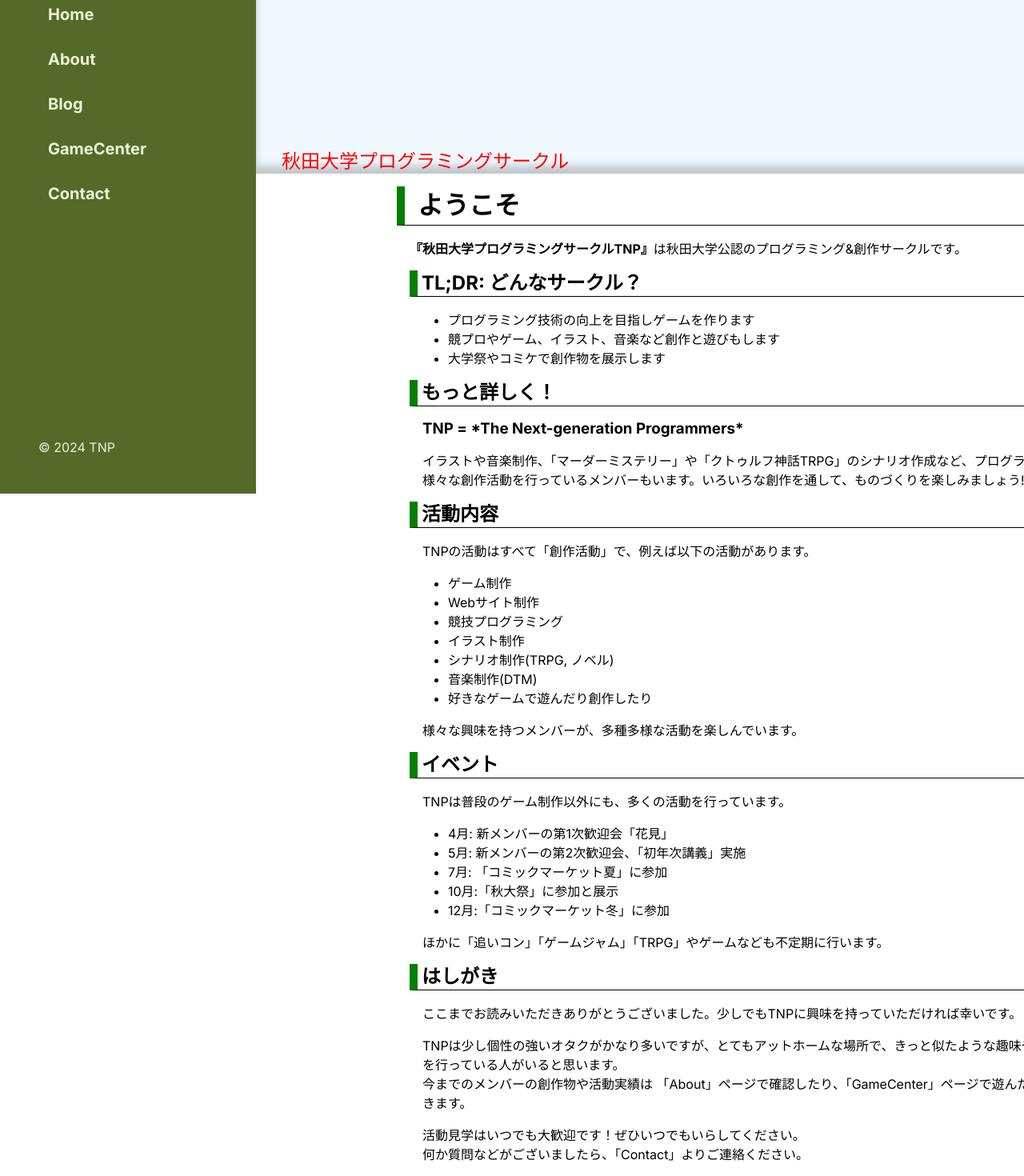
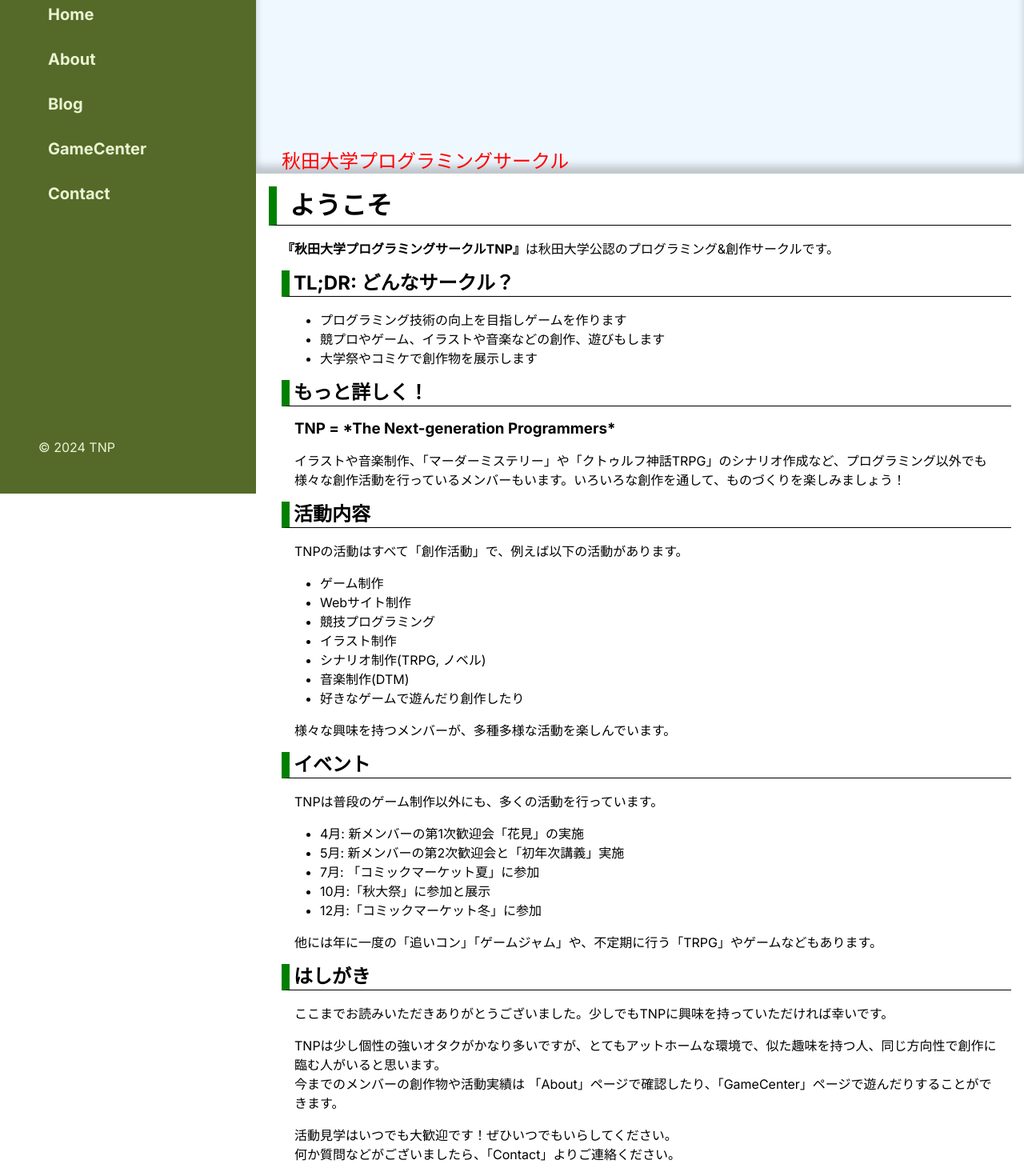
Before and after one commit to TNP-Coop-Homepage/tnp-homepage, a Next.js app: page /main in a window 1280 px wide. Shown: the part 183-1653 px from the top of the page at 80% size. Built offline with nearby package versions, Linux system fonts and the light colour scheme.

Commit message:
ナビゲーションに合わせたグローバルcssの変更とコメントで指摘してくださった部分の変更

```diff
--- a/src/app/globals.css
+++ b/src/app/globals.css
@@ -21,8 +21,7 @@
 
 html,
 body {
-  width: 100vw;
-  overflow-x: hidden;
+  width: 100%;
   display: flex;
 }
 
--- a/src/app/main/page.module.css
+++ b/src/app/main/page.module.css
@@ -1,6 +1,5 @@
 .body{
-    background: none !important;
-    width:100%;
+    width:100%
 }
 .header{
     box-sizing: border-box;
@@ -8,7 +7,7 @@
     background-color: aliceblue;
     /*あとでヘッダー画像をここにつける*/
     /*50:21*/
-    width: 100vw;
+    width: 100%;
     height: 50vh;
     /*この下はあまり変更しないで*/
     display: flex;
@@ -21,11 +20,7 @@
     color:red;
     font-size: x-large;
 }
-@media(max-width: 400px){
-    .text_header{
-        margin-left: 0;
-    }
-}
+
 .main{
     width: 100%;
     max-width: 60rem;
--- a/src/app/main/page.tsx
+++ b/src/app/main/page.tsx
@@ -10,14 +10,14 @@ export default async function Home() {
                     <h2 className={styles.hs}>TL;DR: どんなサークル？</h2>
                     <ul>
                         <li>プログラミング技術の向上を目指しゲームを作ります</li>
-                        <li>競プロやゲーム、イラスト、音楽など創作と遊びもします</li>
+                        <li>競プロやゲーム、イラストや音楽などの創作、遊びもします</li>
                         <li>大学祭やコミケで創作物を展示します</li>
                     </ul>
                     <h2 className={styles.hs}>もっと詳しく！</h2>
                     {/*(ここにロゴを載せる)*/}
                     <h3 className={styles.TNP}>TNP = *The Next-generation Programmers*</h3>
                     <p>
-                        イラストや音楽制作、「マーダーミステリー」や「クトゥルフ神話TRPG」のシナリオ作成など、プログラミング以外でも様々な創作活動を行っているメンバーもいます。いろいろな創作を通して、ものづくりを楽しみましょう!
+                        イラストや音楽制作、「マーダーミステリー」や「クトゥルフ神話TRPG」のシナリオ作成など、プログラミング以外でも様々な創作活動を行っているメンバーもいます。いろいろな創作を通して、ものづくりを楽しみましょう！
                     </p>
                     <h2 className={styles.hs}>活動内容</h2>
                     <p>
@@ -41,36 +41,30 @@ export default async function Home() {
                         TNPは普段のゲーム制作以外にも、多くの活動を行っています。
                     </p>
                     <ul>
-                        <li>4月: 新メンバーの第1次歓迎会「花見」</li>
-                        <li>5月: 新メンバーの第2次歓迎会、「初年次講義」実施</li>
+                        <li>4月: 新メンバーの第1次歓迎会「花見」の実施</li>
+                        <li>5月: 新メンバーの第2次歓迎会と「初年次講義」実施</li>
                         <li>7月: 「コミックマーケット夏」に参加</li>
                         <li>10月:「秋大祭」に参加と展示</li>
                         <li>12月:「コミックマーケット冬」に参加</li>
                     </ul>
                     <p>
-                        ほかに「追いコン」「ゲームジャム」「TRPG」やゲームなども不定期に行います。
+                        他には年に一度の「追いコン」「ゲームジャム」や、不定期に行う「TRPG」やゲームなどもあります。
                     </p>
                     <h2 className={styles.hs}>はしがき</h2>
                     <p>
                         ここまでお読みいただきありがとうございました。少しでもTNPに興味を持っていただければ幸いです。
                     </p>
                     <p>
-                        <div>
-                        TNPは少し個性の強いオタクがかなり多いですが、とてもアットホームな場所で、きっと似たような趣味やプログラミングを行っている人がいると思います。
-                        </div>
+                        TNPは少し個性の強いオタクがかなり多いですが、とてもアットホームな環境で、似た趣味を持つ人、同じ方向性で創作に臨む人がいると思います。
+                        <br />
                     {/*リンクを載せる*/}
-                        <div>
                         今までのメンバーの創作物や活動実績は 「About」ページで確認したり、「GameCenter」ページで遊んだりすることができます。
-                        </div>
                     </p>
                     <p>
-                        <div>
                         活動見学はいつでも大歓迎です！ぜひいつでもいらしてください。
-                        </div>
+                        <br />
                     {/*リンクを載せる*/}
-                        <div>
                         何か質問などがございましたら、「Contact」よりご連絡ください。
-                        </div>
                     </p>
                 </main>
             </div>
```
